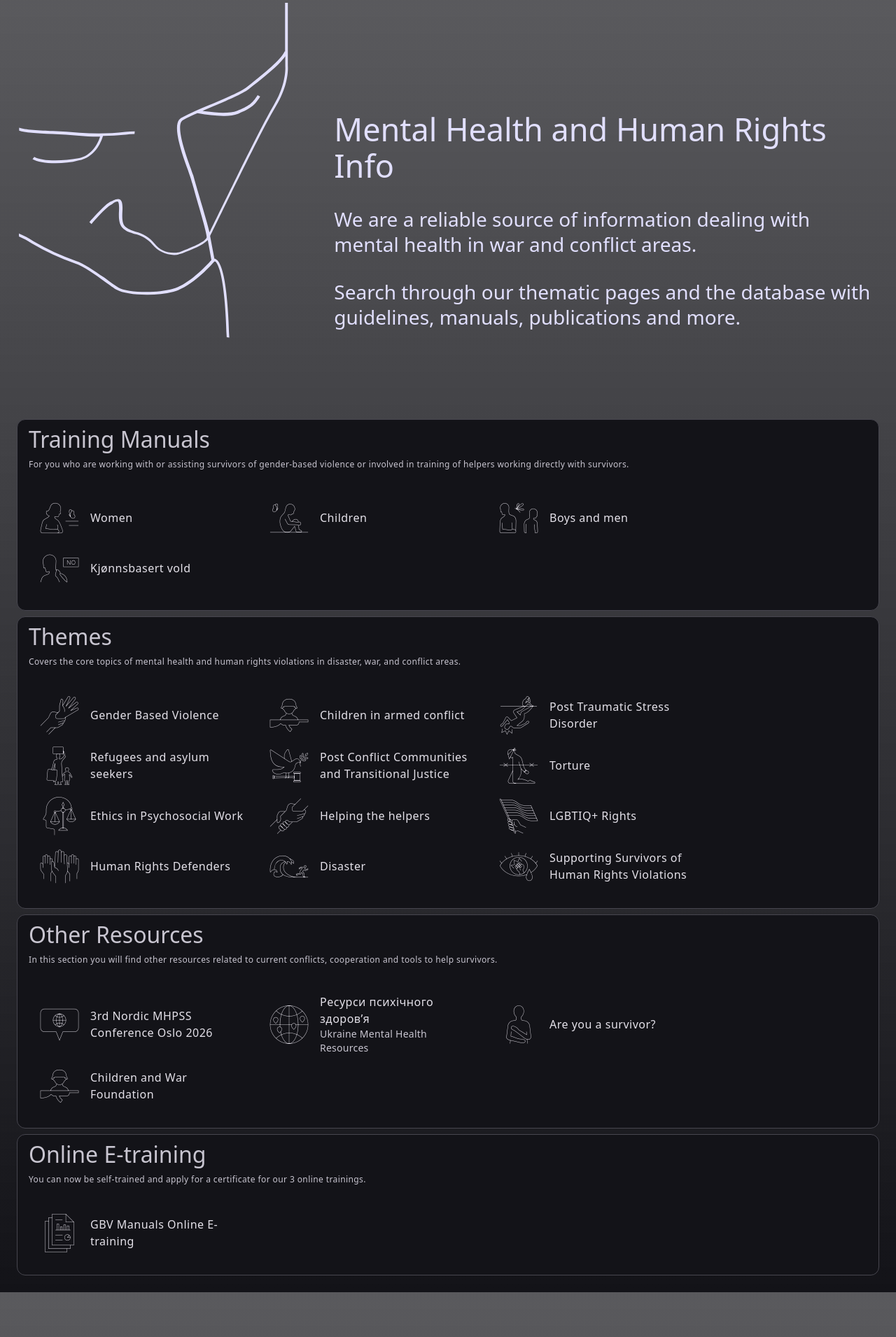
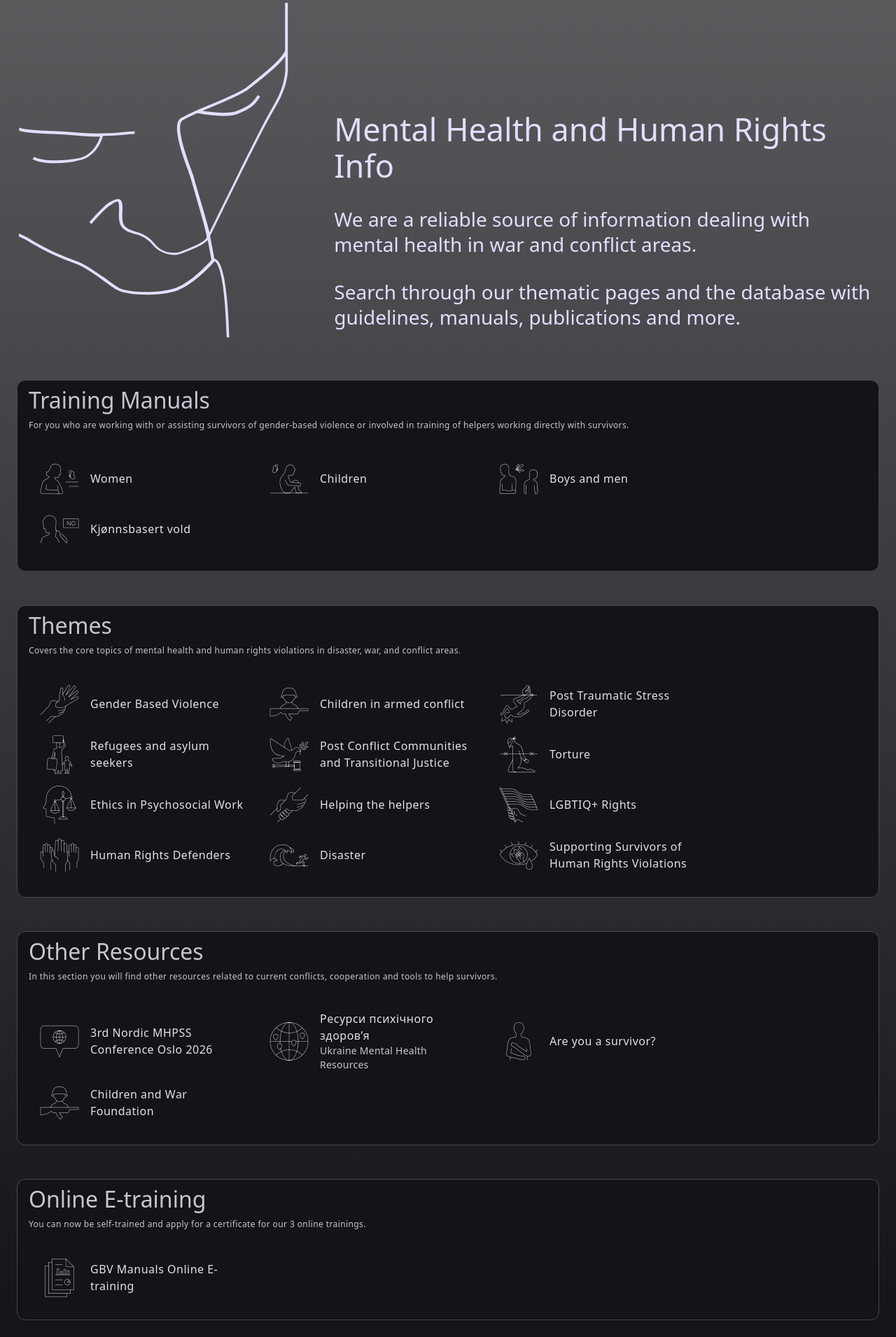
Before and after one commit to henkpb/hhri, a Jekyll site: the page built from index.md, in a window 1280 px wide. Shown: the whole page at 70% size. Built offline with Jekyll 4.4.1, drawn with Linux system fonts in a browser that asks for light colours; some web fonts are replaced; before the commit the page ends 1847 px from its top, so only the background shows below that.

Commit message:
Update home.css

```diff
--- a/css/home.css
+++ b/css/home.css
@@ -42,9 +42,11 @@
   inline-size: 328px;
 }
 
+.micl-pane:has(.hhri-news-section) {
+  row-gap: 48px;
+}
 .hhri-news-section {
   display: flex;
-  margin-block: 48px;
 
   @media (max-width: 600px) {
     flex-direction: column;
@@ -52,6 +54,7 @@
 }
 .hhri-news-section > div {
   flex: 1;
+  padding-block-start: 16px;
 }
 .hhri-news-section .micl-card__content {
   color: var(--md-sys-color-on-surface);
```
